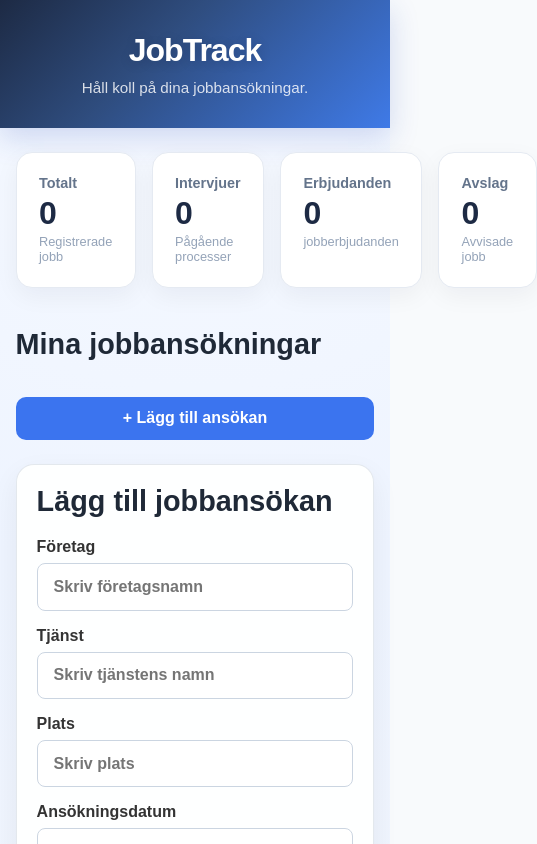
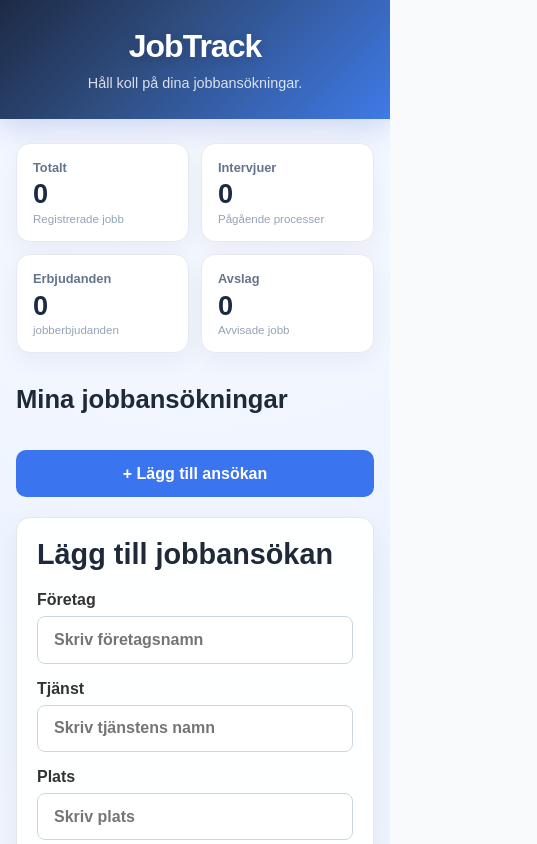
Before and after one commit to TSOLER89/job-application-tracker, a React (Vite) app: page / in a window 390 px wide. Both pictures are taken after typing "Sample" into the empty fields and a click on the button "+ Lägg till ansökan". Shown: the top 844 px of the page, 537 px wide, since content can reach past the window. Built offline with nearby package versions, Linux system fonts and the light colour scheme; no server answers.

Commit message:
Enhance mobile responsiveness and improve layout for application statistics and filters

```diff
--- a/src/App.css
+++ b/src/App.css
@@ -461,15 +461,19 @@
 
 
 /* Mobile */
+/* Mobile */
 
 @media (max-width: 768px) {
   .main-content {
-    width: 92%;
-    padding: 1.5rem 0;
+    width: 100%;
+    max-width: none;
+    padding: 1.5rem 1rem 2rem;
   }
 
+  /* Header */
+
   .header {
-    padding: 2rem 1rem;
+    padding: 1.75rem 1rem;
   }
 
   .header h1 {
@@ -477,25 +481,76 @@
   }
 
   .header p {
-    font-size: 0.95rem;
+    font-size: 0.9rem;
   }
+
+  /* Statistik */
+
+  .stats-grid {
+    grid-template-columns: repeat(2, minmax(0, 1fr));
+    gap: 0.75rem;
+    margin-bottom: 2rem;
+  }
+
+  .stat-card {
+    padding: 1rem;
+    border-radius: 14px;
+  }
+
+  .stat-label {
+    font-size: 0.8rem;
+  }
+
+  .stat-number {
+    font-size: 1.7rem;
+  }
+
+  .stat-description {
+    font-size: 0.72rem;
+  }
+
+  /* Rubrik + Lägg till */
+
+  .applications-header {
+    flex-direction: column;
+    align-items: stretch;
+    gap: 1rem;
+    margin-bottom: 1.25rem;
+  }
+
+  .applications-header h2 {
+    font-size: 1.6rem;
+  }
+
+  .add-application-button {
+    width: 100%;
+    padding: 0.9rem 1rem;
+  }
+
+  /* Sök och filter */
+
+  .application-filters {
+    flex-direction: column;
+    gap: 0.75rem;
+  }
+
+  .search-input,
+  .status-filter {
+    width: 100%;
+  }
+
+  .status-filter {
+    min-width: 0;
+  }
+
+  /* Formulär */
 
   .application-form {
     width: 100%;
     max-width: none;
     padding: 1.25rem;
-  }
-
-  .application-list {
-    grid-template-columns: 1fr;
-  }
-
-  .application-card {
-    width: 100%;
-  }
-
-  .application-image {
-    height: 200px;
+    margin-bottom: 2rem;
+    border-radius: 14px;
   }
 
   .form-actions {
@@ -506,17 +561,32 @@
     width: 100%;
   }
 
-  .edit-button {
+  /* Jobbkort */
+
+  .application-list {
+    grid-template-columns: 1fr;
+    gap: 1rem;
+  }
+
+  .application-card {
+    width: 100%;
+    padding: 1.25rem;
+    border-radius: 14px;
+  }
+
+  .application-image {
+    width: 100%;
+    height: 170px;
+    object-fit: cover;
+  }
+
+  .card-actions {
+    flex-direction: column;
+    gap: 0.6rem;
+  }
+
+  .card-actions .edit-button,
+  .card-actions .delete-button {
     width: 100%;
   }
-
-  .application-filters {
-  flex-direction: column;
 }
-
-.search-input,
-.status-filter {
-  width: 100%;
-}
-
-}
```
